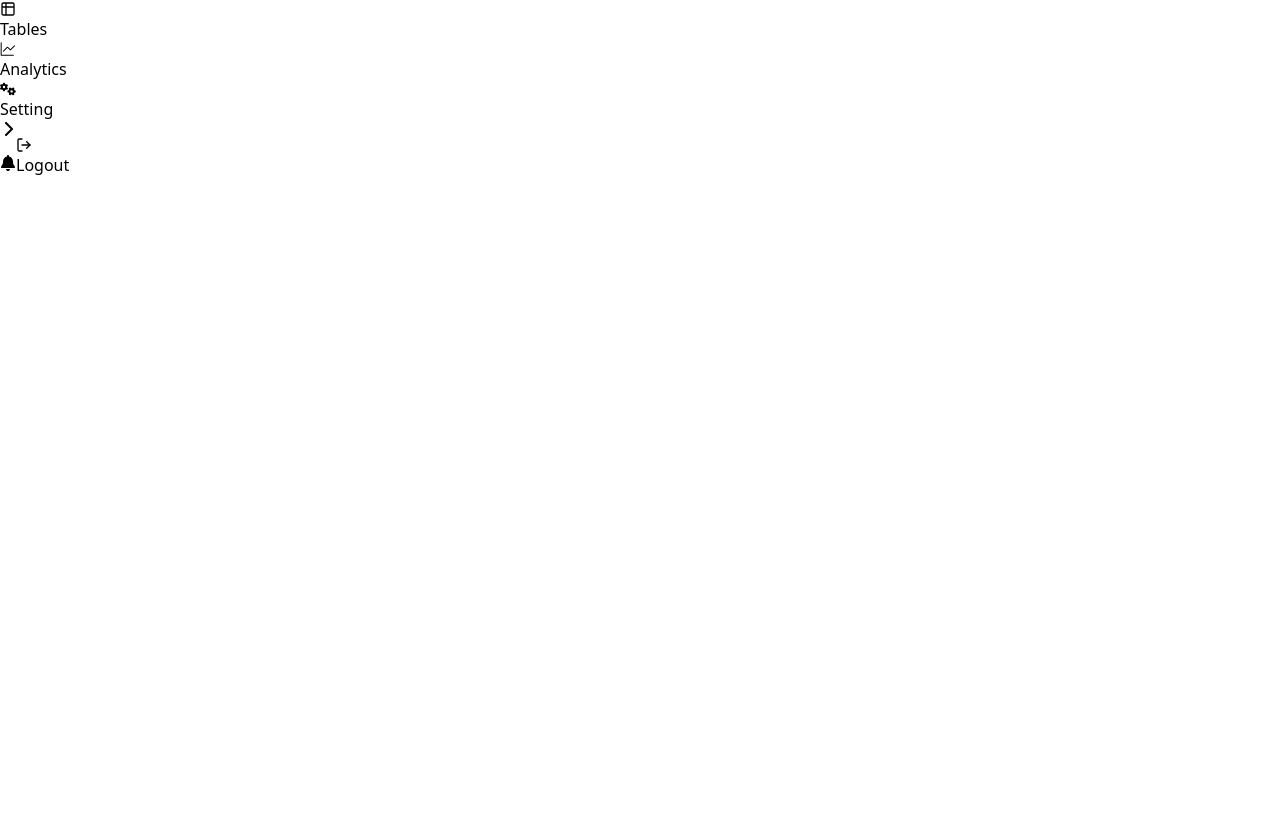
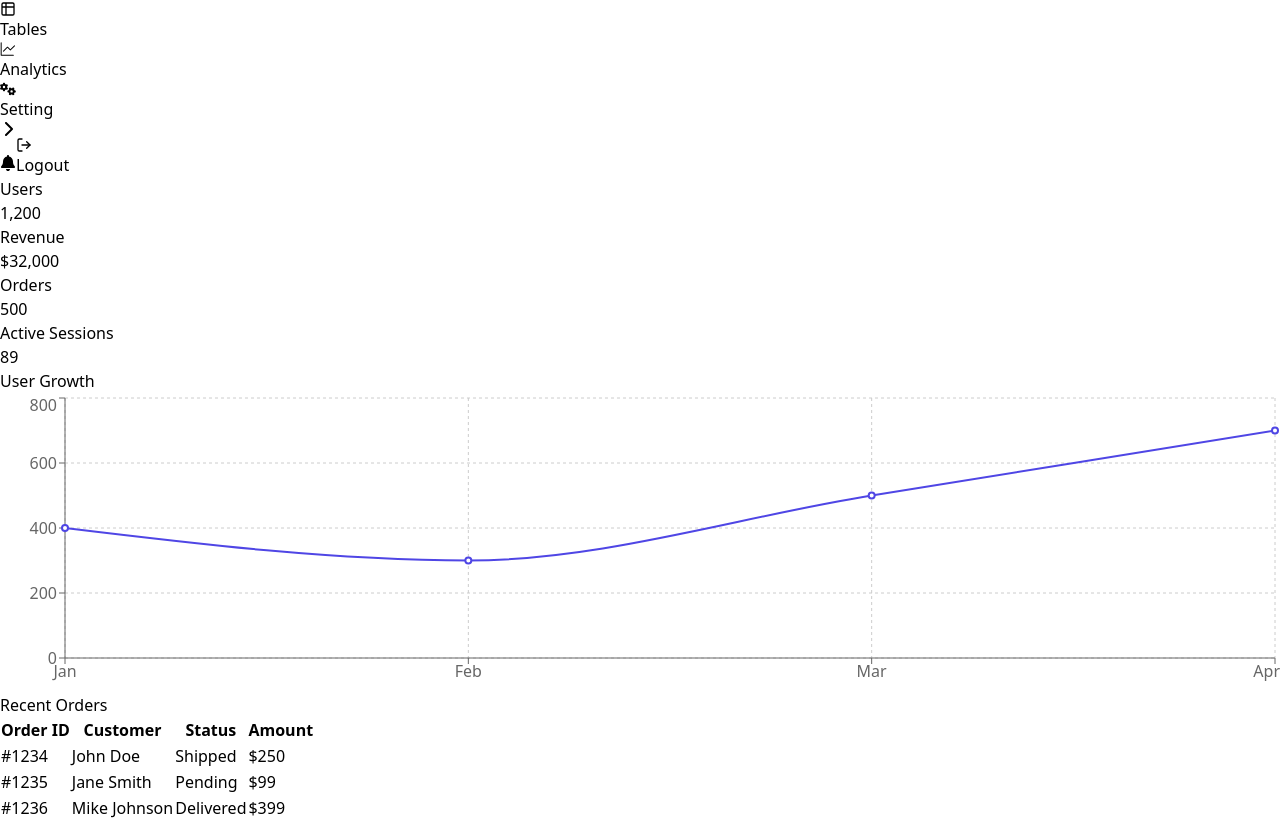
Before and after one commit to Talha-Nazim/demo-dashboard, a React (Vite) app: page / in a window 1280 px wide. Shown: the part 379-1200 px from the top of the page. Before the commit the page ends 800 px from the top, so only its background shows below. Built offline with nearby package versions, Linux system fonts and the light colour scheme.

Commit message:
add dashboard page

```diff
--- a/src/App.jsx
+++ b/src/App.jsx
@@ -1,15 +1,22 @@
 // import './App.css'
 import Sidebar from "./components/sidebar";
-import { BrowserRouter } from "react-router-dom";
+import { BrowserRouter, Routes, Route } from "react-router-dom";
 import Navbar from "./components/Navbar";
+import Dashboard from "./pages/Dashboard";
 
 function App() {
   return (
     <BrowserRouter>
-      <div className="flex">
+      <div className="flex h-screen">
         <Sidebar />
-        <div className="flex-1 flex flex-col bg-none">
+        <div className="flex-1 flex flex-col bg-gray-50">
           <Navbar />
+
+          <main className="p-6 flex-1 overflow-auto">
+            <Routes>
+              <Route path="/" element={<Dashboard />} />
+            </Routes>
+          </main>
         </div>
       </div>
     </BrowserRouter>
--- a/src/components/Navbar.jsx
+++ b/src/components/Navbar.jsx
@@ -6,7 +6,7 @@ import { IoMdSettings } from "react-icons/io";
 
 const Navbar = () => {
   return (
-    <header className=" flex items-center justify-between px-8 py-8">
+    <header className=" flex items-center justify-end px-8 py-8">
       {/* Right section */}
       <div className="flex items-center gap-8">
         <button className="relative">
--- a/src/components/Sidebar.jsx
+++ b/src/components/Sidebar.jsx
@@ -39,7 +39,7 @@ const Sidebar = () => {
   ];
 
   return (
-    <div className="w-full flex">
+    <div className=" flex">
       {/* Sidebar section */}
       <div
         className={`${
--- /dev/null
+++ b/src/pages/Dashboard.jsx
@@ -0,0 +1,83 @@
+import React from "react";
+import { LineChart, Line, XAxis, YAxis, CartesianGrid, Tooltip, ResponsiveContainer } from "recharts";
+
+// dummy chart data
+const data = [
+  { name: "Jan", users: 400, sales: 2400 },
+  { name: "Feb", users: 300, sales: 2210 },
+  { name: "Mar", users: 500, sales: 2290 },
+  { name: "Apr", users: 700, sales: 2000 },
+];
+
+// small widget component
+const Widget = ({ title, value }) => (
+  <div className="bg-white rounded-xl shadow p-4">
+    <p className="text-sm text-gray-500">{title}</p>
+    <h3 className="text-xl font-bold">{value}</h3>
+  </div>
+);
+
+const Dashboard = () => {
+  return (
+    <div className="p-6 space-y-6">
+      {/* top widgets */}
+      <div className="grid grid-cols-1 sm:grid-cols-2 md:grid-cols-4 gap-4">
+        <Widget title="Users" value="1,200" />
+        <Widget title="Revenue" value="$32,000" />
+        <Widget title="Orders" value="500" />
+        <Widget title="Active Sessions" value="89" />
+      </div>
+
+      {/* chart */}
+      <div className="bg-white rounded-xl shadow p-4">
+        <h2 className="text-lg font-semibold mb-4">User Growth</h2>
+        <ResponsiveContainer width="100%" height={300}>
+          <LineChart data={data}>
+            <CartesianGrid strokeDasharray="3 3" />
+            <XAxis dataKey="name" />
+            <YAxis />
+            <Tooltip />
+            <Line type="monotone" dataKey="users" stroke="#4F46E5" strokeWidth={2} />
+          </LineChart>
+        </ResponsiveContainer>
+      </div>
+
+      {/* table */}
+      <div className="bg-white rounded-xl shadow p-4 overflow-x-auto">
+        <h2 className="text-lg font-semibold mb-4">Recent Orders</h2>
+        <table className="min-w-full text-left">
+          <thead>
+            <tr>
+              <th className="py-2 px-4 border-b">Order ID</th>
+              <th className="py-2 px-4 border-b">Customer</th>
+              <th className="py-2 px-4 border-b">Status</th>
+              <th className="py-2 px-4 border-b">Amount</th>
+            </tr>
+          </thead>
+          <tbody>
+            <tr className="hover:bg-gray-50">
+              <td className="py-2 px-4 border-b">#1234</td>
+              <td className="py-2 px-4 border-b">John Doe</td>
+              <td className="py-2 px-4 border-b">Shipped</td>
+              <td className="py-2 px-4 border-b">$250</td>
+            </tr>
+            <tr className="hover:bg-gray-50">
+              <td className="py-2 px-4 border-b">#1235</td>
+              <td className="py-2 px-4 border-b">Jane Smith</td>
+              <td className="py-2 px-4 border-b">Pending</td>
+              <td className="py-2 px-4 border-b">$99</td>
+            </tr>
+            <tr className="hover:bg-gray-50">
+              <td className="py-2 px-4 border-b">#1236</td>
+              <td className="py-2 px-4 border-b">Mike Johnson</td>
+              <td className="py-2 px-4 border-b">Delivered</td>
+              <td className="py-2 px-4 border-b">$399</td>
+            </tr>
+          </tbody>
+        </table>
+      </div>
+    </div>
+  );
+};
+
+export default Dashboard;
```
